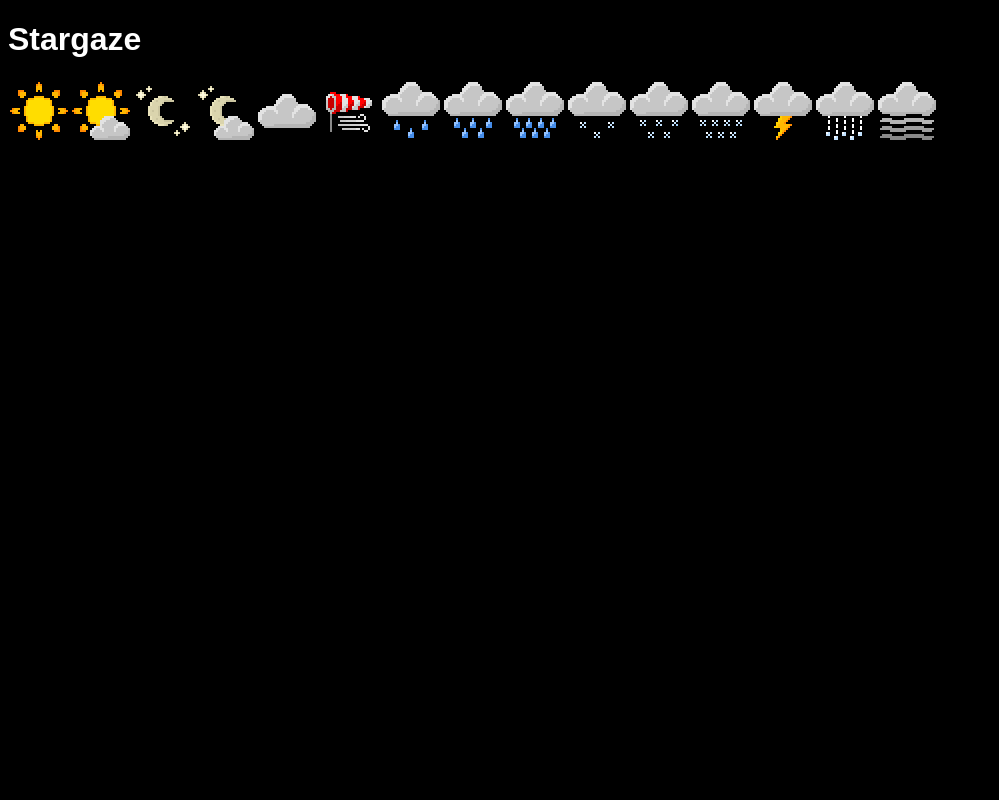
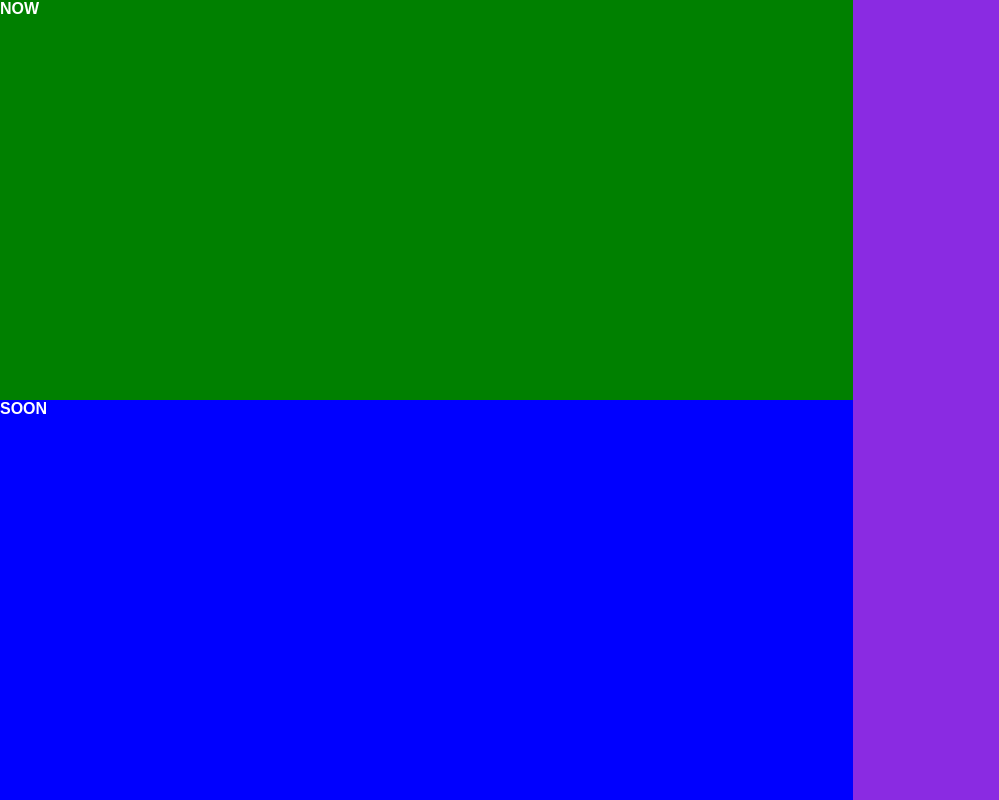
Before and after one commit to putmana/skygaze, a SvelteKit app: page / in a window 1280 px wide. Shown: the whole page, without its empty margins (0-999 px from the left). Built offline with nearby package versions, Linux system fonts and the light colour scheme; a web font is replaced by a local one.

Commit message:
Set up responsive layout

```diff
--- a/src/app.scss
+++ b/src/app.scss
@@ -4,4 +4,6 @@ body {
     font-family: "lores-15", sans-serif;
     font-weight: 700;
     font-style: normal;
+    margin: 0;
+    overflow:hidden;
 }
--- /dev/null
+++ b/src/lib/style.scss
@@ -0,0 +1,5 @@
+// Screen break sizes
+$small: 350px;
+$medium: 600px;
+$large: 800px;
+$xlarge: 1000px;
--- a/src/routes/+page.svelte
+++ b/src/routes/+page.svelte
@@ -4,19 +4,85 @@
     let icons = Object.values(WeatherIcons);
 </script>
 
-<h1>Stargaze</h1>
+<div class="wrapper">
+    <div class="content">
+        <section class="current">
+            <div class="now">
+                NOW
+            </div>
+            <div class="hourly">
+                SOON
+            </div>
+        </section>
+        <section class="forecast">
 
-{#each icons as icon}
-    <img src={ICON_PATH + icon}>
-{/each}
+        </section>
+    </div>
+</div>
+
+
+
 
 
 <style lang="scss">
-    body {
-        background-color: black;
+    @use "/src/lib/style.scss";
+    .wrapper {
+        overflow: scroll;
+        height: 100vh;
+        scroll-snap-type: x mandatory;
     }
-    img {
-        image-rendering: pixelated;
-        height: 62px;
+
+    .content {
+        display: flex;
+        width: calc(2 * 100vw);
+        height: 100vh;
     }
+
+    .current {
+        scroll-snap-align: start;
+        display: flex;
+        flex: 1;
+        flex-direction: column;
+        .now {
+            flex: 1;
+            background-color: green;
+        }
+        .hourly {
+            flex: 1;
+            background-color: blue;
+        }
+    }
+
+    .forecast {
+        scroll-snap-align: start;
+        display: flex;
+        flex: 1;
+        flex-direction: column;
+        background-color: blueviolet;
+        overflow-y: scroll;
+    }
+
+    @media (min-width: style.$medium) {
+        .content {
+            width: 100vw;
+        }
+
+        .current {
+            flex: 1;
+
+        }
+        .forecast {
+            flex: 1;
+        }
+    }
+
+    @media (min-width: style.$large) {
+        .current {
+            flex: 2;
+        }
+        .forecast {
+            flex: 1;
+        }
+    }
+
 </style>
```
Also changed, not shown: src/lib/components/weather-caster.svelte (added).
